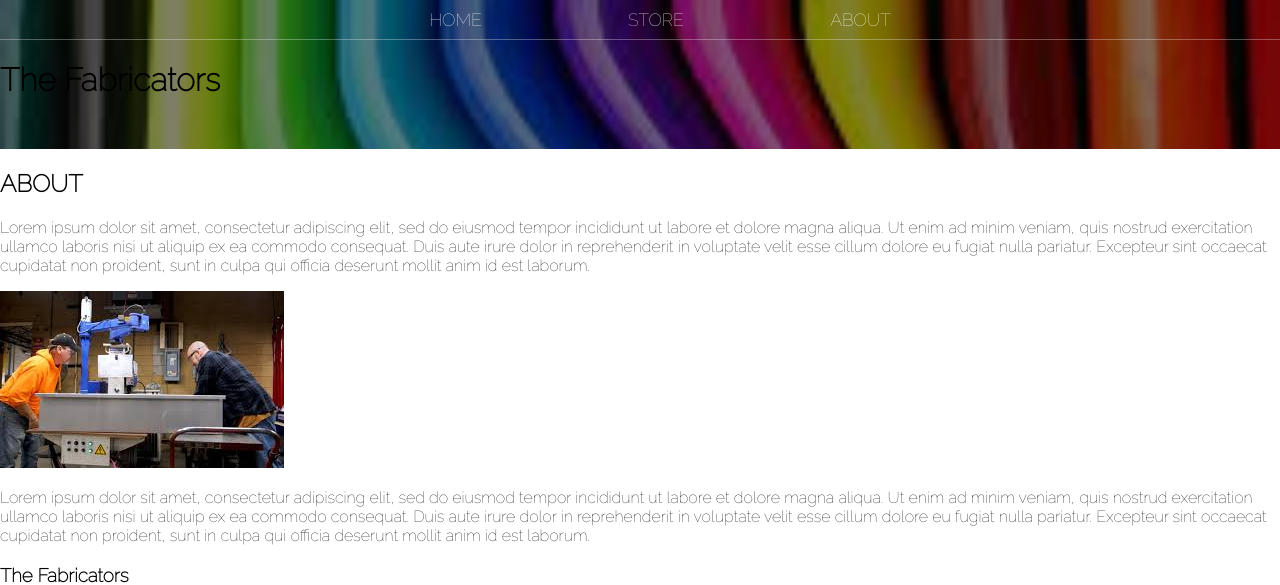
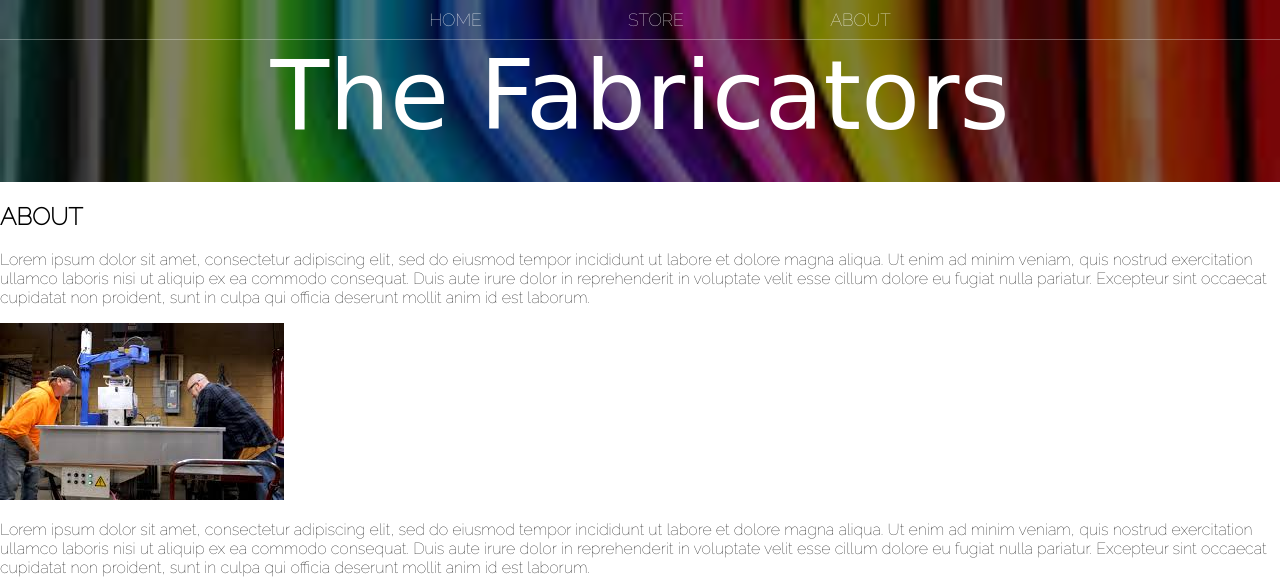
Before and after one commit to WilliamTreat/bandpage, a plain HTML site: page about.html in a window 1280 px wide. Shown: the top 585 px of the page. Drawn offline with Linux system fonts and the light colour scheme.

Commit message:
styling about page haeder, resume vid1 time 18:31

```diff
--- a/styles.css
+++ b/styles.css
@@ -48,3 +48,18 @@ html, body {
   background-size: cover;
   padding-bottom: 30px;
 }
+
+.band-name {
+  text-align: center;
+  margin: 0;
+  font-size: 4em;
+  color: red;
+  /* font-family: "Booter - Zero Zero"; */
+  font-family: cursive;
+  font-weight: normal;
+  color: white;
+}
+
+.band-name-large {
+  font-size: 6em;
+}
```
Also changed, not shown: index.html (+1 -1 lines), 2 other files.
